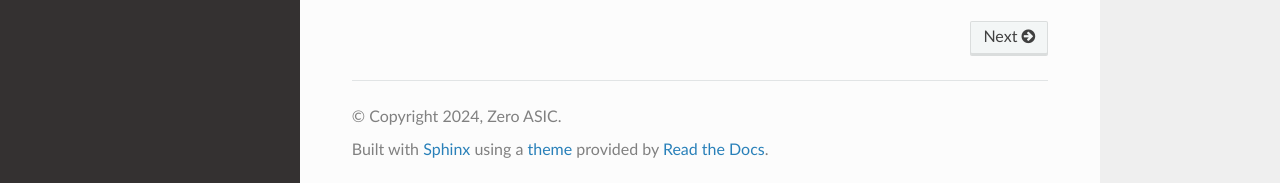
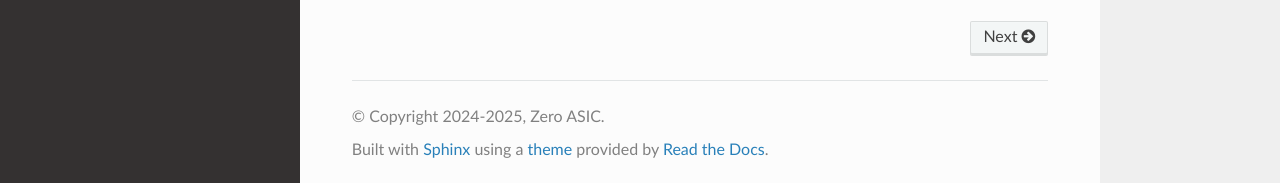
Before and after one commit to zeroasiccorp/logik, a Sphinx documentation site: the page built from docs/source/index.rst, in a window 1280 px wide and 900 px high, scrolled down 994 px. Shown: the part 714-897 px from the top of the window. Built offline with Sphinx 7.4.7 and the Read the Docs theme 3.1.0, drawn with Linux system fonts in a browser that asks for light colours; part of the change alters nothing that is shown.

```diff
--- a/docs/source/conf.py
+++ b/docs/source/conf.py
@@ -9,15 +9,20 @@
 import os
 import sys
 
+from datetime import date
+
 sys.path.insert(0, os.path.abspath('../..'))
+
+import logik
+
 
 # -- Project information -----------------------------------------------------
 # https://www.sphinx-doc.org/en/master/usage/configuration.html#project-information
 
 project = 'Logik'
-copyright = '2024, Zero ASIC'
+copyright = f'2024-{date.today().year}, Zero ASIC'
 author = 'Zero ASIC'
-release = '0.0.6'
+release = logik.__version__
 
 # -- General configuration ---------------------------------------------------
 # https://www.sphinx-doc.org/en/master/usage/configuration.html#general-configuration
```
